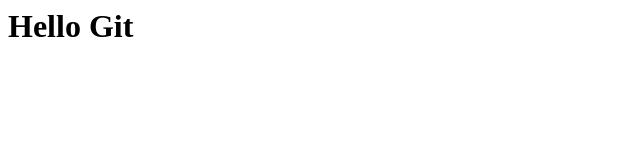
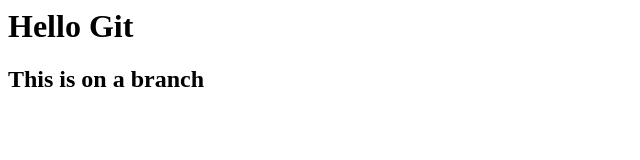
Before and after one commit to MaciSlam/gitexam-sandro, a plain HTML site: page index.html in a window 1280 px wide. Shown: the whole page, without its empty margins (0-640 px from the left). Drawn offline with Linux system fonts and the light colour scheme.

Commit message:
Added content to the new branch

```diff
--- a/index.html
+++ b/index.html
@@ -1 +1,2 @@
 <h1>Hello Git</h1>
+<h2>This is on a branch</h2>
```
